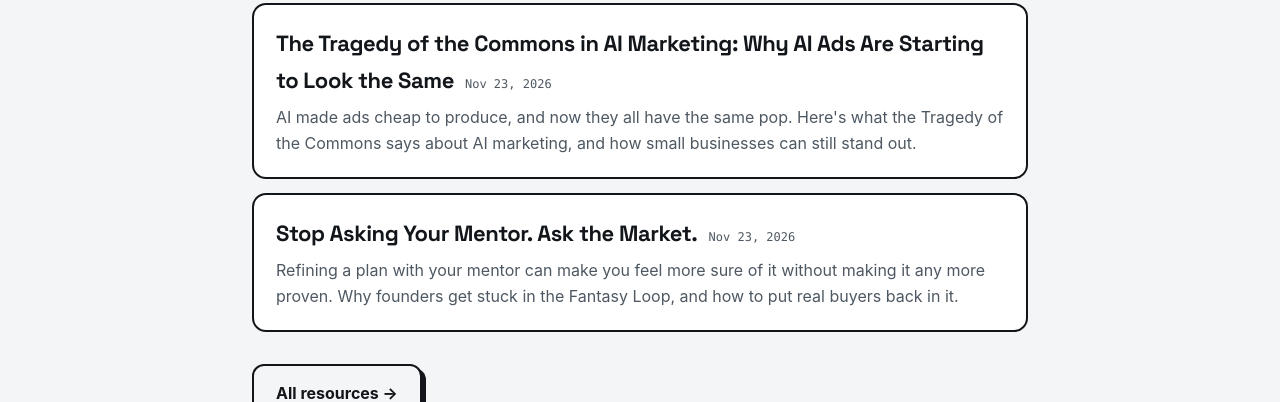
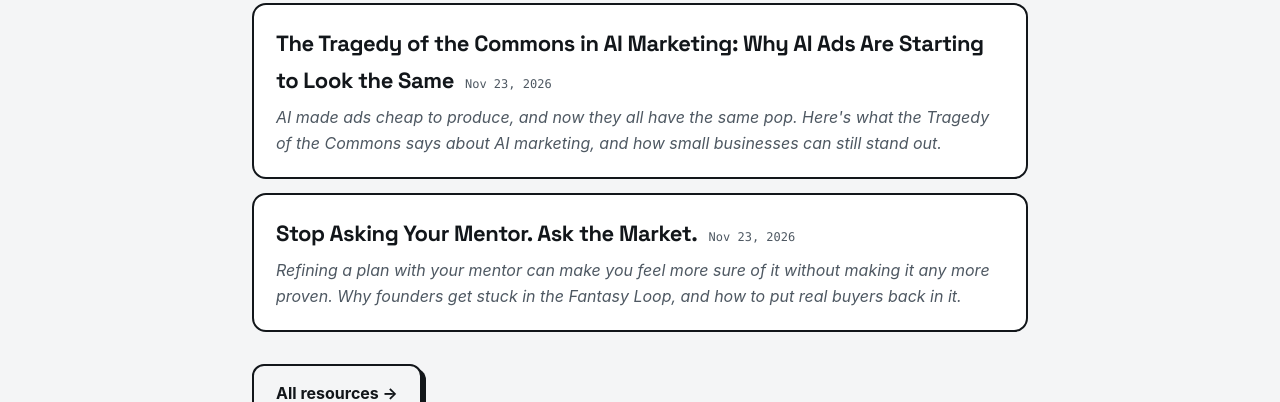
Before and after one commit to albinawrobel/albinawrobel.github.io, a Jekyll site: the page built from index.md, in a window 1280 px wide. Shown: the part 2477-2879 px from the top of the page. Built offline with Jekyll 4.4.1, drawn with Linux system fonts in a browser that asks for light colours.

Commit message:
Add files via upload

```diff
--- a/assets/css/style.css
+++ b/assets/css/style.css
@@ -175,3 +175,6 @@ blockquote.belief::after { content:"”"; color:var(--blue); margin-left:2px; }
 .post .lede { font-size:18px; color:var(--ink); font-family:var(--sans); max-width:none; }
 .prose a { color:#A9502F; text-decoration:none; font-weight:600; }
 .prose a:hover { text-decoration:underline; text-decoration-color:#A9502F; }
+
+/* article summaries (SEO description) in italics */
+.post .lede, .list p { font-style: italic; }
```
